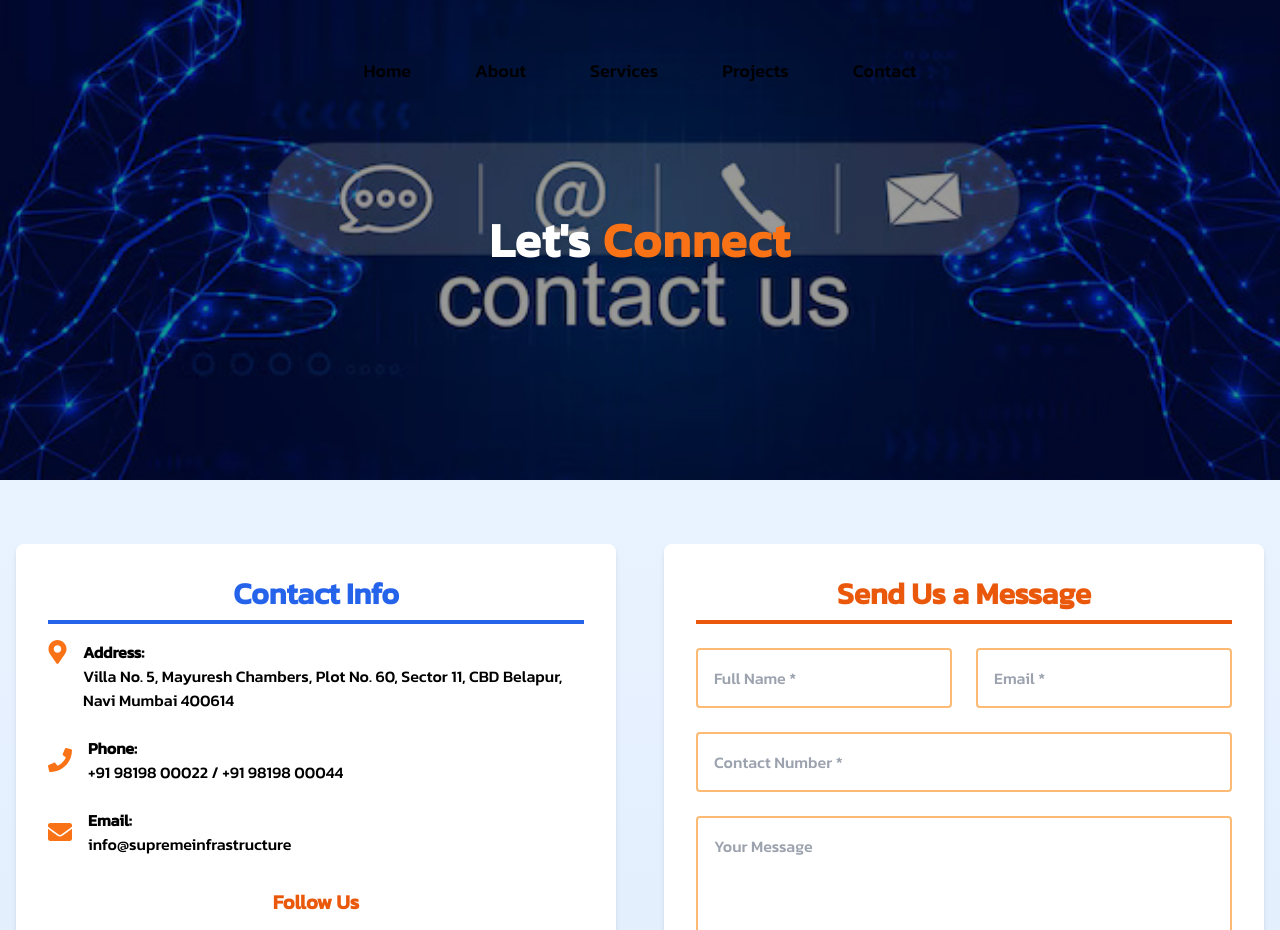
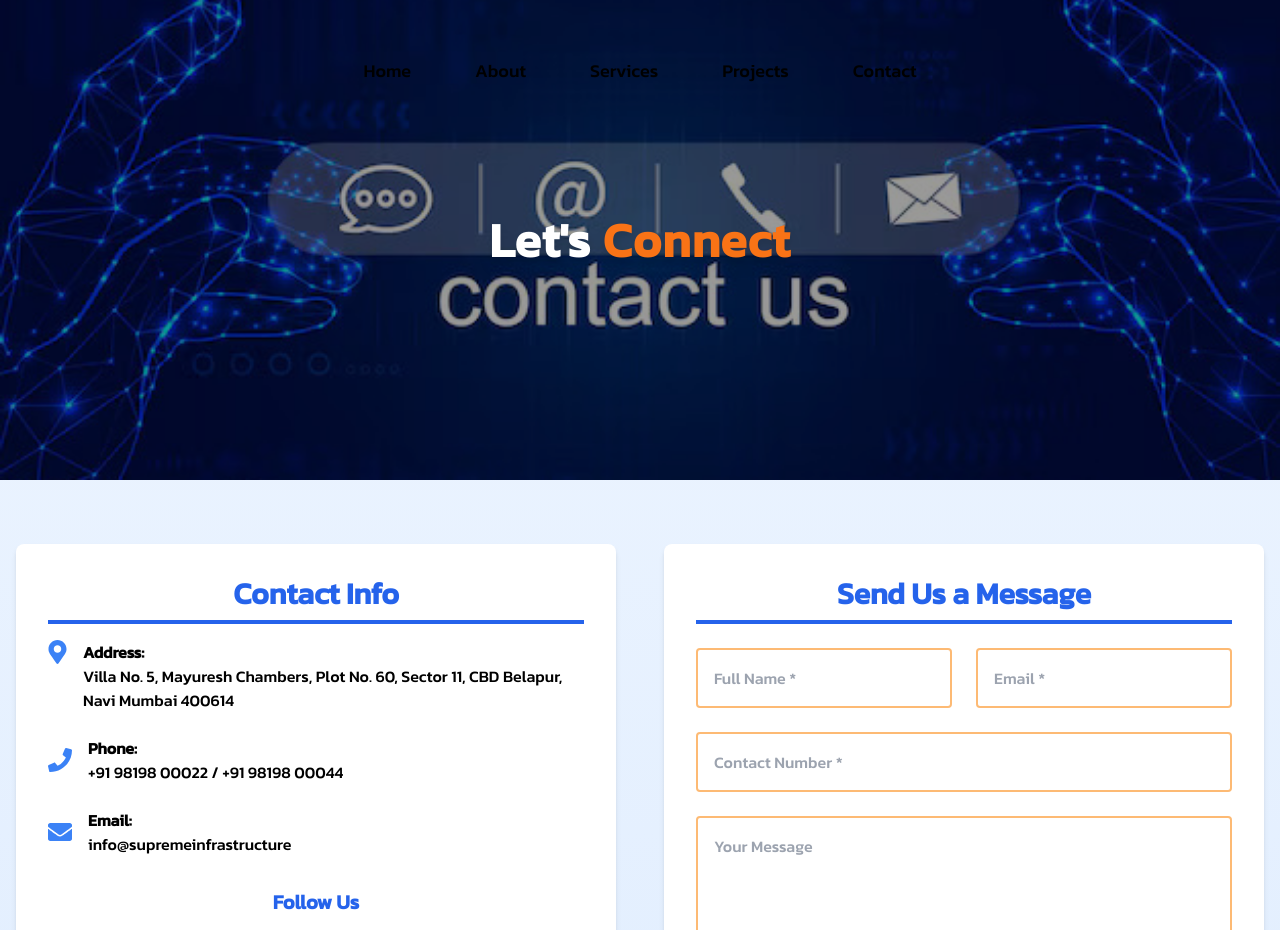
Before and after one commit to AkshayKalamkarr/supremeinfrastructure, a Next.js app: page /contact in a window 1280 px wide. Shown: the top 930 px of the page. Built offline with nearby package versions, Linux system fonts and the light colour scheme.

Commit message:
new code

```diff
--- a/app/contact/page.jsx
+++ b/app/contact/page.jsx
@@ -59,21 +59,21 @@ export default function Contact() {
             </h2>
             <div className="space-y-6 text-center md:text-left">
               <div className="flex items-start justify-center md:justify-start space-x-4">
-                <FaMapMarkerAlt className="text-2xl text-orange-500" />
+                <FaMapMarkerAlt className="text-2xl text-blue-500" />
                 <div>
                   <p className="font-semibold">Address:</p>
                   <p>Villa No. 5, Mayuresh Chambers, Plot No. 60, Sector 11, CBD Belapur, Navi Mumbai 400614</p>
                 </div>
               </div>
               <div className="flex items-center justify-center md:justify-start space-x-4">
-                <FaPhone className="text-2xl text-orange-500" />
+                <FaPhone className="text-2xl text-blue-500" />
                 <div>
                   <p className="font-semibold">Phone:</p>
                   <p>+91 98198 00022 / +91 98198 00044</p>
                 </div>
               </div>
               <div className="flex items-center justify-center md:justify-start space-x-4">
-                <FaEnvelope className="text-2xl text-orange-500" />
+                <FaEnvelope className="text-2xl text-blue-500" />
                 <div>
                   <p className="font-semibold">Email:</p>
                   <p>info@supremeinfrastructure</p>
@@ -81,13 +81,13 @@ export default function Contact() {
               </div>
             </div>
             <div className="mt-8 text-center">
-              <h3 className="text-xl font-semibold mb-4 text-orange-600">Follow Us</h3>
+              <h3 className="text-xl font-semibold mb-4 text-blue-600">Follow Us</h3>
               <div className="flex justify-center space-x-4">
                 {[FaFacebookF, FaTwitter, FaInstagram, FaLinkedinIn].map((Icon, index) => (
                   <motion.a
                     key={index}
                     href="#"
-                    className="text-orange-500 hover:text-blue-700 transition-colors duration-300"
+                    className="text-blue-500 hover:text-blue-700 transition-colors duration-300"
                     whileHover={{ scale: 1.1 }}
                     whileTap={{ scale: 0.9 }}
                   >
@@ -105,7 +105,7 @@ export default function Contact() {
             transition={{ duration: 0.8 }}
             className="bg-white p-8 shadow-md rounded-lg"
           >
-            <h2 className="text-2xl md:text-3xl font-bold mb-6 text-orange-600 border-b-4 border-orange-600 pb-2 text-center">
+            <h2 className="text-2xl md:text-3xl font-bold mb-6 text-blue-600 border-b-4 border-blue-600 pb-2 text-center">
               Send Us a Message
             </h2>
             <form onSubmit={handleSubmit} className="space-y-6">
```
